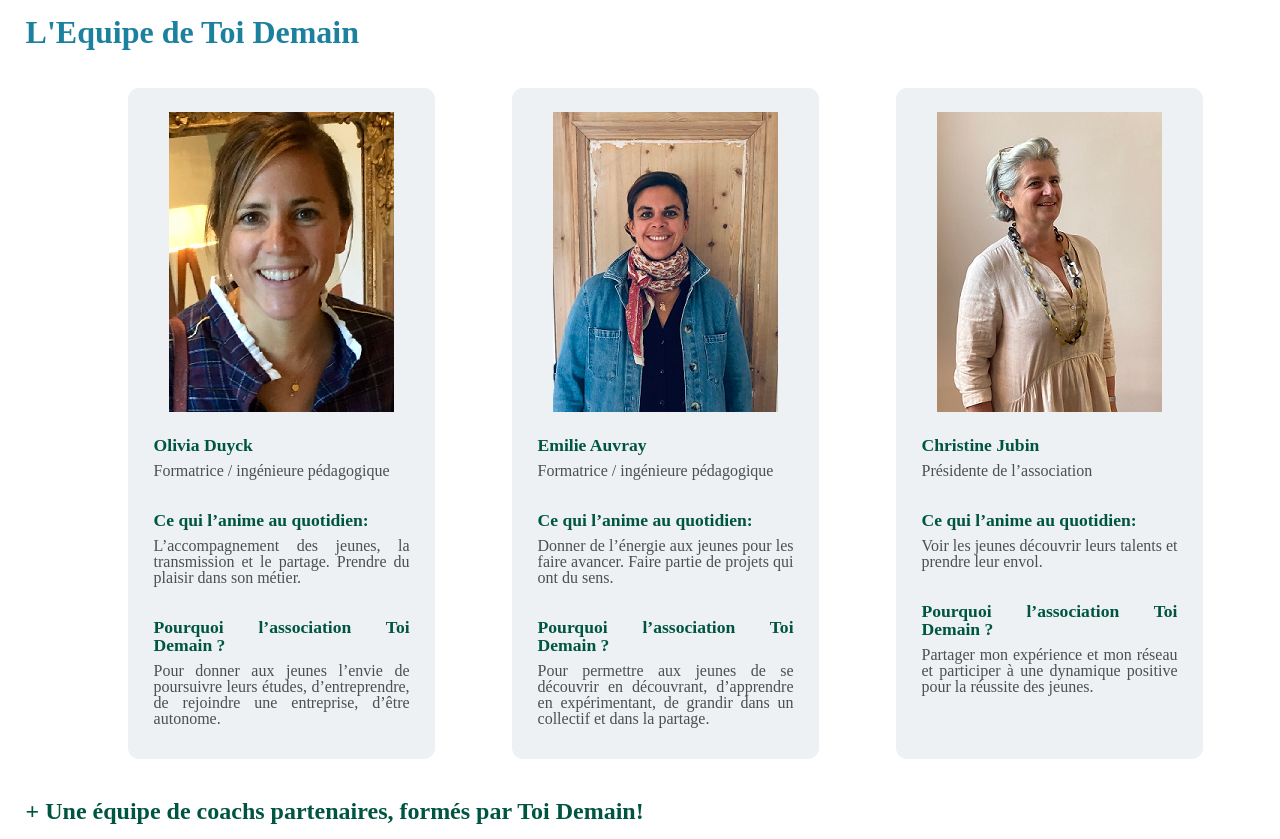
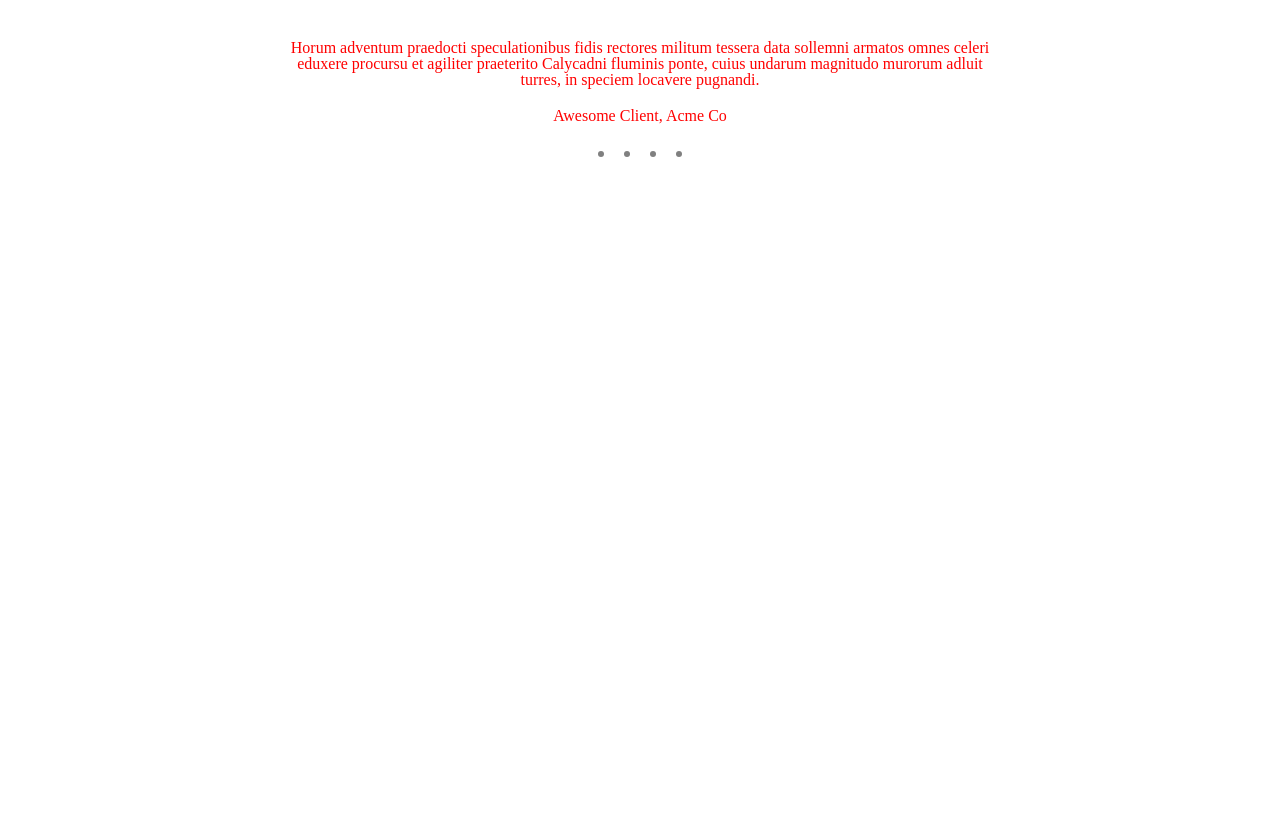
Before and after one commit to WildCodeSchool/lille-0920-js-p3-toidemain, a React (Create React App) app: page / in a window 1280 px wide. After the commit the page ends 800 px from the top, so only its background shows below. Built offline with nearby package versions, Linux system fonts and the light colour scheme.

Commit message:
initialize Quotes components and css style component main balise

```diff
--- a/src/App.js
+++ b/src/App.js
@@ -1,12 +1,12 @@
 import React from "react";
 import { Reset } from "styled-reset";
-import About from "./pages/about/About";
+import Quotes from "./components/Quote";
 
 export default function App() {
   return (
     <div>
       <Reset />
-      <About />
+      <Quotes />
     </div>
   );
 }
--- /dev/null
+++ b/src/components/Quote.jsx
@@ -0,0 +1,67 @@
+import React, { useState } from 'react';
+import quotes from './Quotes';
+import styled from "styled-components";
+
+const QuoteContainer = styled.div`
+    display: flex;
+    flex-direction: column;
+    align-items: center;
+    margin: 40px auto;
+    max-width: 700px;
+    p {
+        text-align: center;
+        margin-bottom: 20px;
+        color:red;
+    }
+    `;
+const QuotesContainer = styled.div`
+display: flex;
+span {
+    height: 20px;
+    width: 20px;
+    margin: 0 3px;
+    display: flex;
+    align-items: center;
+    justify-content: center;
+    cursor: pointer;
+        &::before {
+        content:"";
+        height: 6px;
+        width: 6px;
+        background-color:grey;
+        border-radius: 50%;
+        }
+    &:hover{
+        &::before {
+            background-color: black;
+        }
+    }
+}`;
+
+const Quote = () => {
+  const [ current, setCurrent ] = useState(quotes[0])
+  const [ active, setActive ] = useState(0)
+  const handleSetClick = () => {
+      console.log("hello")
+
+  }
+    console.log(current)
+
+    return (
+    <QuoteContainer>
+        <p>{current.quote}</p>
+        <p>{current.student}</p>
+        <QuotesContainer>
+            {Object.keys(quotes).map(index => (
+                <span
+                onClick={event => handleSetClick(event)}
+                data-quote={index}
+                key={index}
+                />
+            ))}
+        </QuotesContainer>
+    </QuoteContainer>
+    )
+}
+
+export default Quote
--- /dev/null
+++ b/src/components/Quotes.jsx
@@ -0,0 +1,20 @@
+const quotes = {
+    0: {
+        student: "Awesome Client, Acme Co",
+        quote: "Horum adventum praedocti speculationibus fidis rectores militum tessera data sollemni armatos omnes celeri eduxere procursu et agiliter praeterito Calycadni fluminis ponte, cuius undarum magnitudo murorum adluit turres, in speciem locavere pugnandi."
+    },
+    1: {
+        student: "Sweet Client, Acme Inc",
+        quote: "Horum adventum praedocti speculationibus fidis rectores militum tessera data sollemni armatos omnes celeri eduxere procursu et agiliter praeterito Calycadni fluminis ponte, cuius undarum magnitudo murorum adluit turres, in speciem locavere pugnandi."
+    },
+    2: {
+        student: "Dope Client, Acme LLC",
+        quote: "Horum adventum praedocti speculationibus fidis rectores militum tessera data sollemni armatos omnes celeri eduxere procursu et agiliter praeterito Calycadni fluminis ponte, cuius undarum magnitudo murorum adluit turres, in speciem locavere pugnandi."
+    },
+    3: {
+        student: "Cool Client, Acme Co",
+        quote: "Horum adventum praedocti speculationibus fidis rectores militum tessera data sollemni armatos omnes celeri eduxere procursu et agiliter praeterito Calycadni fluminis ponte, cuius undarum magnitudo murorum adluit turres, in speciem locavere pugnandi."
+    }
+}
+
+export default quotes
```
Also changed, not shown: 1 other file (tests, documents, lock files or other folders).
